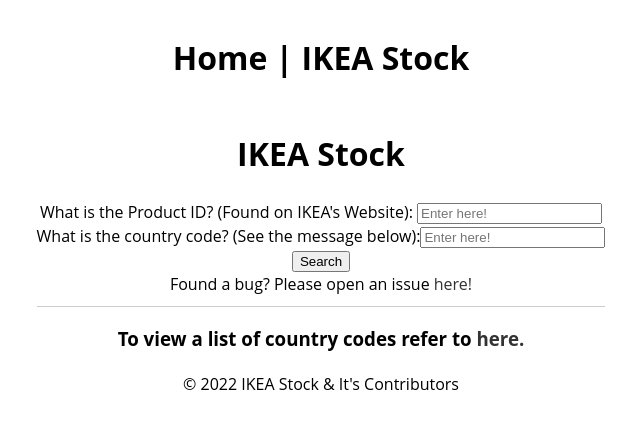
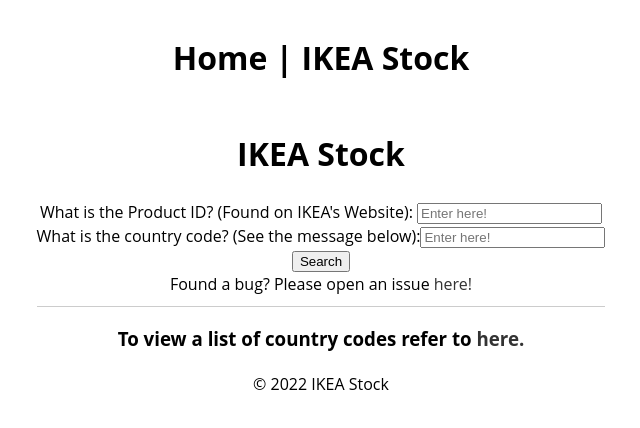
Before and after one commit to IkeaStock/website, a Next.js app: page / in a window 1280 px wide. Shown: the top 428 px of the page, without its empty margins (319-959 px from the left). Built offline with nearby package versions, Linux system fonts and the light colour scheme.

Commit message:
Update layout.tsx

```diff
--- a/components/layout.tsx
+++ b/components/layout.tsx
@@ -22,7 +22,7 @@
     const year = d.getFullYear();
     return (
     <footer>
-      <p>&copy; {year} IKEA Stock &amp; It's Contributors</p>
+      <p>&copy; {year} IKEA Stock</p>
     </footer>
   );
 }
```
